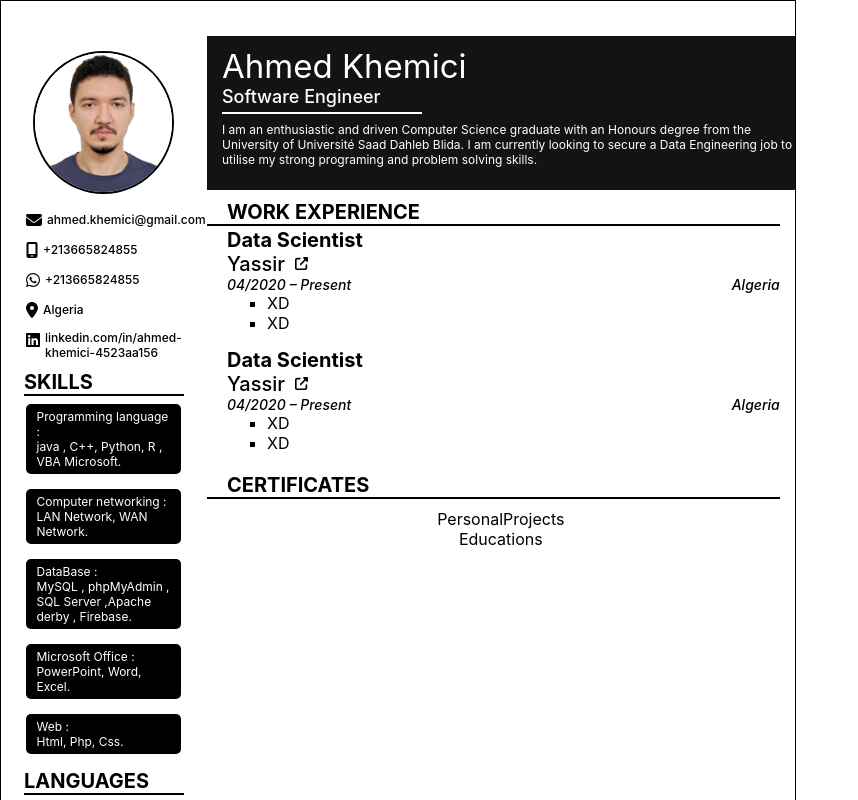
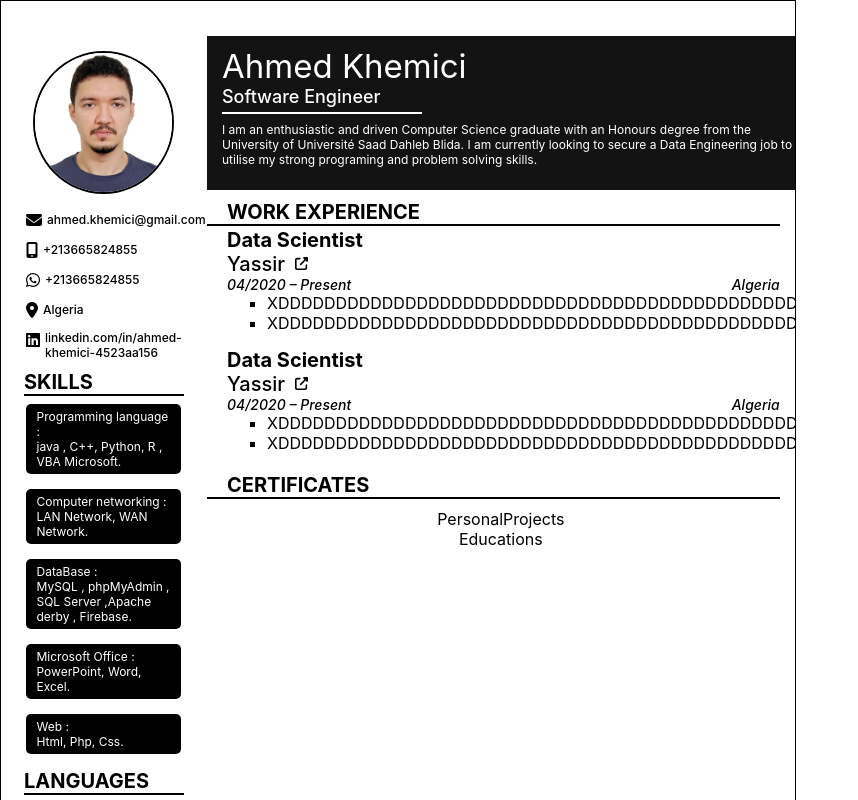
Before and after one commit to AhmedKhemici/cv_maker, a React (Create React App) app: page / in a window 1280 px wide. Shown: the top 800 px of the page, without its empty margins (0-858 px from the left). Built offline with nearby package versions, Linux system fonts and the light colour scheme.

Commit message:
almost done

```diff
--- a/src/App.css
+++ b/src/App.css
@@ -38,10 +38,10 @@
 }
 
 .container {
-  max-width: 21cm;
-  max-height: 29.6cm;
+  width: 21cm;
+  height: 29.6cm;
   border: 0.5px solid;
-
+  overflow: hidden;
 }
 
 .content {
--- a/src/Components/MainContent/Experiences/Experiences.css
+++ b/src/Components/MainContent/Experiences/Experiences.css
@@ -57,3 +57,7 @@
     margin: 0;
     list-style: square ;
 }
+
+.experiences__experiencePoints>ul>li{
+
+}
--- a/src/Components/MainContent/Experiences/Experiences.js
+++ b/src/Components/MainContent/Experiences/Experiences.js
@@ -31,7 +31,7 @@ const Experiences = (props) => {
         <ul>
         {[1,2].map(points => {
           return <li>
-              XD
+              XDDDDDDDDDDDDDDDDDDDDDDDDDDDDDDDDDDDDDDDDDDDDDDDDDDDDDDDDDDDDDDDDDDDDDDDDDDDDDDDDDDDDDDDDDDDDDDDDDDDDDDDDDDDDDDDDDDDDDDDDDDDDD
           </li>
         })}
         </ul>
--- a/src/Components/Profile/Description/Description.css
+++ b/src/Components/Profile/Description/Description.css
@@ -1,5 +1,5 @@
 .Description{
-    width: 15.55cm;
+    min-width: 15.55cm;
     height: 5cm;
     padding-top: 35px;
     box-sizing: border-box;
--- a/src/Components/Profile/Photo/Photo.css
+++ b/src/Components/Profile/Photo/Photo.css
@@ -1,5 +1,5 @@
 .Photo {
-    width: 5.45cm;
+    min-width: 5.45cm;
     height: 5cm;
     padding-top: 50px;
     box-sizing: border-box;
```
